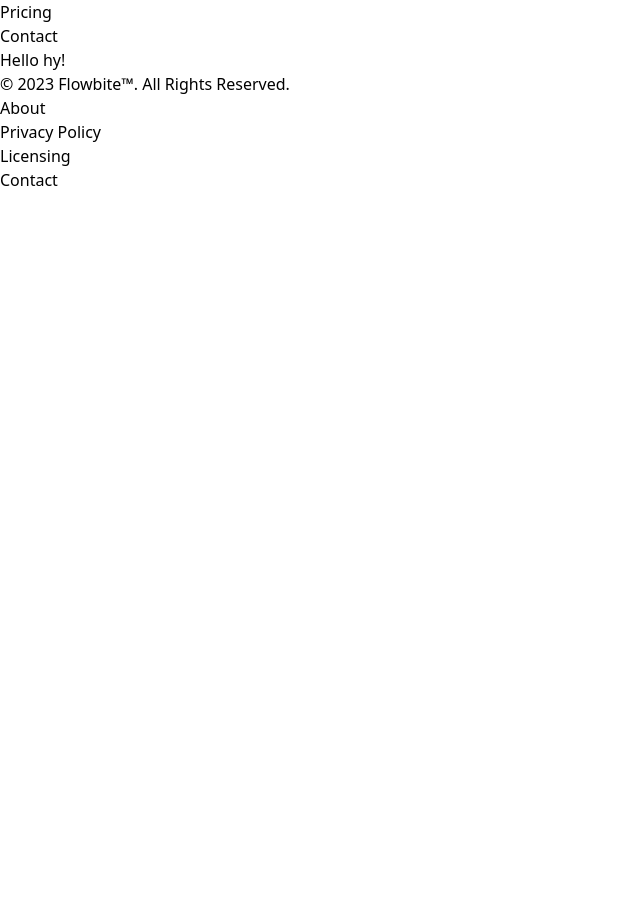
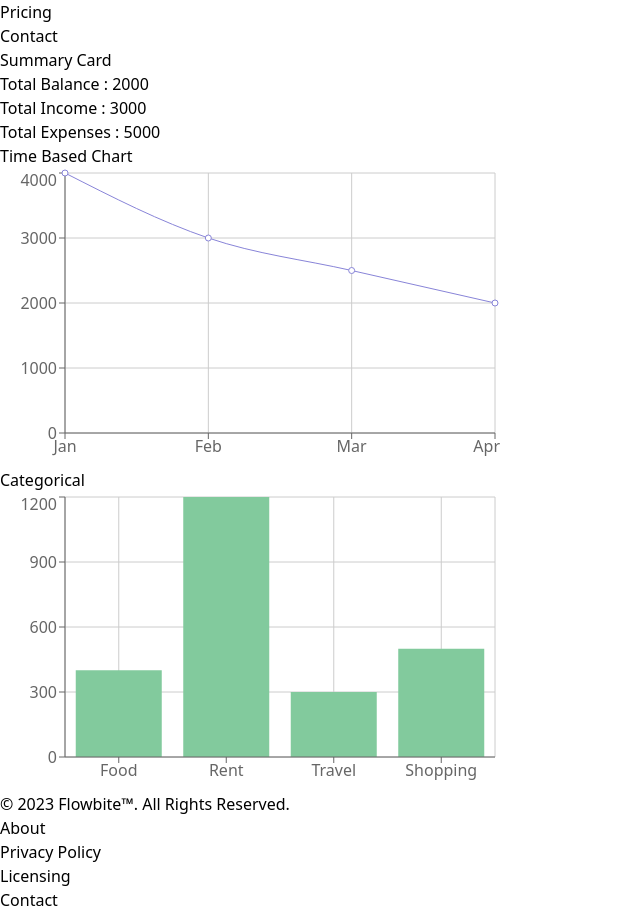
Before and after one commit to mohitchauhan1324325/finance_Dashboard, a React (Vite) app: page / in a window 1280 px wide. Shown: the part 420-1332 px from the top of the page, without its empty margins (0-640 px from the left). Before the commit the page ends 800 px from the top, so only its background shows below. Built offline with nearby package versions, Linux system fonts and the light colour scheme.

Commit message:
add dashboard

```diff
--- a/package.json
+++ b/package.json
@@ -12,7 +12,8 @@
   "dependencies": {
     "react": "^19.2.4",
     "react-dom": "^19.2.4",
-    "react-router-dom": "^7.13.2"
+    "react-router-dom": "^7.13.2",
+    "recharts": "^3.8.1"
   },
   "devDependencies": {
     "@eslint/js": "^9.39.4",
--- a/src/App.jsx
+++ b/src/App.jsx
@@ -13,7 +13,6 @@ function App() {
         <Layout>
           <Routes>
             <Route path='/' element={<Dashboard />} />
-            <Route path='/' element={<Dashboard />} />
           </Routes>
         </Layout>
       </BrowserRouter>
--- a/src/components/Navbar.jsx
+++ b/src/components/Navbar.jsx
@@ -2,10 +2,9 @@
 
 const Navbar = () => {
     return (
-
         <nav class="bg-neutral-primary top-0 z-20 start-0 border-b border-default">
             <div class="max-w-screen-xl flex flex-wrap items-center justify-between mx-auto p-4">
-                <a href="https://flowbite.com/" class="flex items-center space-x-3 rtl:space-x-reverse">
+                <a href="#" class="flex items-center space-x-3 rtl:space-x-reverse">
                     <img src="https://flowbite.com/docs/images/logo.svg" class="h-7" alt="Flowbite Logo" />
                     <span class="self-center text-xl text-heading font-semibold whitespace-nowrap">Flowbite</span>
                 </a>
@@ -34,7 +33,6 @@ const Navbar = () => {
                 </div>
             </div>
         </nav>
-
     )
 }
 
--- /dev/null
+++ b/src/components/dashboard/CategoryChart.jsx
@@ -0,0 +1,30 @@
+import {
+    BarChart,
+    Bar,
+    XAxis,
+    YAxis,
+    Tooltip,
+    CartesianGrid
+} from "recharts";
+
+const CategoryChart = () => {
+
+    const data = [
+        { category: "Food", amount: 400 },
+        { category: "Rent", amount: 1200 },
+        { category: "Travel", amount: 300 },
+        { category: "Shopping", amount: 500 },
+    ];
+
+    return (
+        <BarChart width={500} height={300} data={data}>
+            <CartesianGrid stroke="#ccc" />
+            <XAxis dataKey="category" />
+            <YAxis />
+            <Tooltip />
+            <Bar dataKey="amount" fill="#82ca9d" />
+        </BarChart>
+    );
+};
+
+export default CategoryChart;
--- /dev/null
+++ b/src/components/dashboard/SummaryCard.jsx
@@ -0,0 +1,25 @@
+import React, { useState } from 'react'
+
+const SummaryCard = () => {
+
+    const [balance, setBalance] = useState(2000);
+    const [income, setIncome] = useState(3000);
+    const [expenses, setExpenses] = useState(5000);
+
+  return (
+    <div className='flex md: justify-between'>
+
+      <div>
+        Total Balance : {balance}
+      </div>
+      <div>
+        Total Income : {income}
+      </div>
+      <div>
+        Total Expenses : {expenses}
+      </div>
+    </div>
+  )
+}
+
+export default SummaryCard
--- /dev/null
+++ b/src/components/dashboard/TimeBasedChart.jsx
@@ -0,0 +1,32 @@
+import {
+  LineChart,
+  Line,
+  XAxis,
+  YAxis,
+  Tooltip,
+  CartesianGrid
+} from "recharts";
+
+const TimeBasedChart = () => {
+
+  const data = [
+    { date: "Jan", balance: 4000 },
+    { date: "Feb", balance: 3000 },
+    { date: "Mar", balance: 2500 },
+    { date: "Apr", balance: 2000 },
+  ];
+
+  return (
+    <div>
+      <LineChart width={500} height={300} data={data}>
+        <CartesianGrid stroke="#ccc" />
+        <XAxis dataKey="date" />
+        <YAxis />
+        <Tooltip />
+        <Line type="monotone" dataKey="balance" stroke="#8884d8" />
+      </LineChart>
+    </div>
+  );
+};
+
+export default TimeBasedChart;
--- a/src/pages/Dashboard.jsx
+++ b/src/pages/Dashboard.jsx
@@ -1,10 +1,22 @@
+import CategoryChart from "../components/dashboard/CategoryChart"
+import SummaryCard from "../components/dashboard/SummaryCard"
+import TimeBasedChart from "../components/dashboard/TimeBasedChart"
 
 const Dashboard = () => {
   return (
     <div>
-      <p className="text-3xl font-bold">
-        Hello hy!
-      </p>
+      <div className="text-center">
+
+        <p className="text-3xl font-bold">Summary Card</p>
+        <SummaryCard />
+
+        <p className="text-3xl font-bold">Time Based Chart</p>
+        <TimeBasedChart />
+
+        <p className="text-3xl font-bold">Categorical</p>
+        <CategoryChart />
+
+      </div>
     </div>
   )
 }
```
Also changed, not shown: 1 other file (tests, documents, lock files or other folders).
